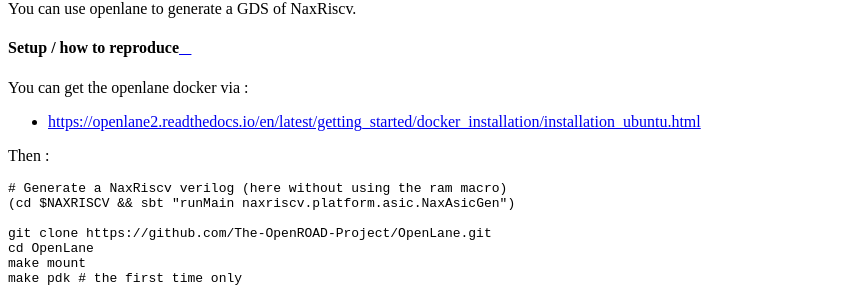
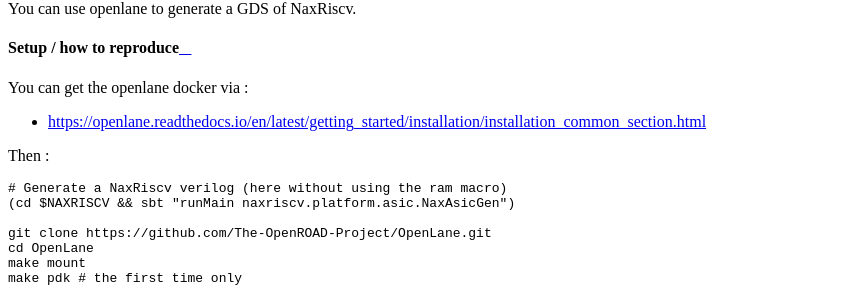
Before and after one commit to SpinalHDL/NaxRiscv-Rtd, a Sphinx documentation site: the page built from source/NaxRiscv/hardware/index.rst, in a window 1280 px wide and 900 px high, scrolled down 4994 px. Shown: the part 147-448 px from the top of the window, without its empty margins (0-857 px from the left). Built offline with Sphinx 7.4.7 and the Read the Docs theme 2.0.0, drawn with Linux system fonts in a browser that asks for light colours; some of the changed lines change nothing that is shown.

Commit message:
fix broken link

```diff
--- a/source/NaxRiscv/hardware/index.rst
+++ b/source/NaxRiscv/hardware/index.rst
@@ -209,7 +209,7 @@
 
 You can get the openlane docker via :
 
-- https://openlane2.readthedocs.io/en/latest/getting_started/docker_installation/installation_ubuntu.html
+- https://openlane.readthedocs.io/en/latest/getting_started/installation/installation_common_section.html
 
 Then :
 
```
